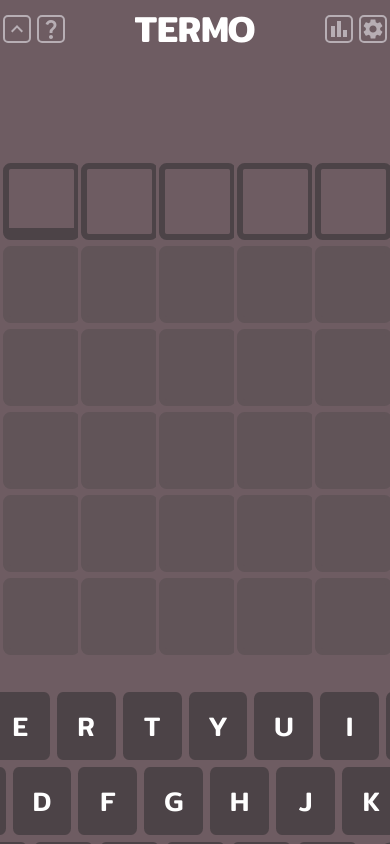
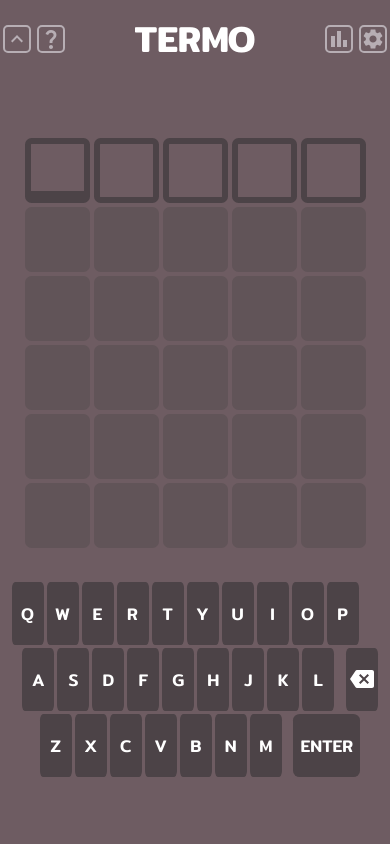
Before and after one commit to filipeclacerda/termooo, a React (Create React App) app: page / in a window 390 px wide. Built offline with nearby package versions, Linux system fonts and the light colour scheme.

Commit message:
added some responsivity

```diff
--- a/src/app.scss
+++ b/src/app.scss
@@ -2,4 +2,8 @@
     background-color: #6e5c62;
     width: 100vw;
     height: 100vh;
+    display: flex;
+    flex-direction: column;
+    align-items: center;
+    justify-content: center;
 }
--- /dev/null
+++ b/src/components/EndMessage/endMessage.scss
@@ -0,0 +1,5 @@
+@import "../../global.scss";
+
+.endMessage{
+
+}
--- a/src/components/Header/header.scss
+++ b/src/components/Header/header.scss
@@ -1,11 +1,17 @@
+@import "../../global.scss";
+
 .header{
     display: flex;
     align-items: flex-start;
     justify-content: center;
     width: 100%;
-    height: 160px;
+    position: absolute;
+    top: 10px;
     .container{
         width: 720px;
+        @include mobile {
+            width: 400px;
+        }
         display: flex;
         align-items: center;
         justify-content: space-between;
--- a/src/components/Home/home.scss
+++ b/src/components/Home/home.scss
@@ -0,0 +1,3 @@
+.home{
+    margin-top: 70px;
+}
--- a/src/components/Keyboard/keyboard.scss
+++ b/src/components/Keyboard/keyboard.scss
@@ -1,21 +1,28 @@
+@import "../../global.scss";
+
 .keyboard{
     display: flex;
     flex-direction: column;
     align-items: center;
     justify-content: center;
     margin-top: 30px;
-
     .first{
         margin-left: -20px;
         display: flex;
     }
     .second{
+        margin-left: 40px;
         display: flex;
-        margin-left: 40px;
+        @include mobile {
+            margin-left: 10px;
+        }
     }
     .third{
         margin-left: 60px;
         display: flex;
+        @include mobile {
+            margin-left: 10px;
+        }
     }
     .key{
         height: 68.3px;
@@ -30,13 +37,25 @@
         justify-content: center;
         color: white;
         cursor: pointer;
-
+        @include mobile {
+            height: 63px;
+            width: 32px;
+            font-size: 17px;
+            margin: 1.5px;
+        }
     }
     #back{
         margin-left: 20px;
+        @include mobile {
+            margin-left: 10px;
+        }
     }
     #enter{
         margin-left: 20px;
         width: 167px;
+        @include mobile {
+            margin-left: 10px;
+            width: 67px;
+        }
     }
 }
--- a/src/components/LetterEmpty/letterEmpty.scss
+++ b/src/components/LetterEmpty/letterEmpty.scss
@@ -1,13 +1,16 @@
+@import "../../global.scss";
+
 .letterSlot{
     border: 6px solid #4C4347;
     height: 77px;
     width: 77px;
-    margin: 3px;
+    margin: 2px;
     border-radius: 10%;
     cursor: pointer;
     box-sizing: border-box;
     -moz-box-sizing: border-box;
     -webkit-box-sizing: border-box;
+    overflow: hidden;
     display: flex;
     justify-content: center;
     align-items: center;
@@ -15,6 +18,10 @@
     font-weight: 600;
     color: white;
     transition: all 0.2s ease;
+    @include mobile {
+        height: 65px;
+        width: 65px;
+    }
 
     &.active{
         border-bottom: 12px solid #4C4347;
--- /dev/null
+++ b/src/global.scss
@@ -0,0 +1,7 @@
+$width: 768px;
+
+@mixin mobile{
+    @media (max-width: #{$width}) {
+        @content
+    }
+}
```
Also changed, not shown: src/App.js (+8 -8 lines), src/components/EndMessage/EndMessage.jsx (added, +9 -0 lines).
